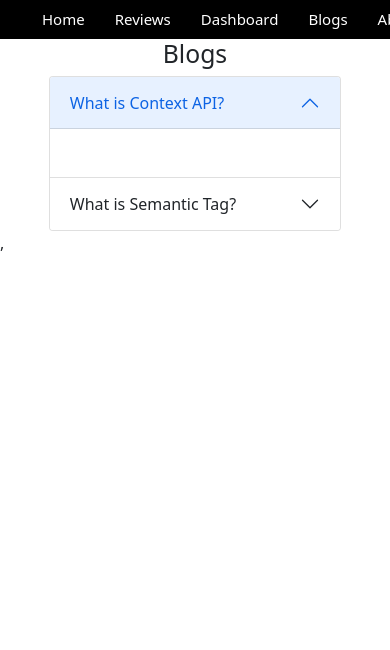
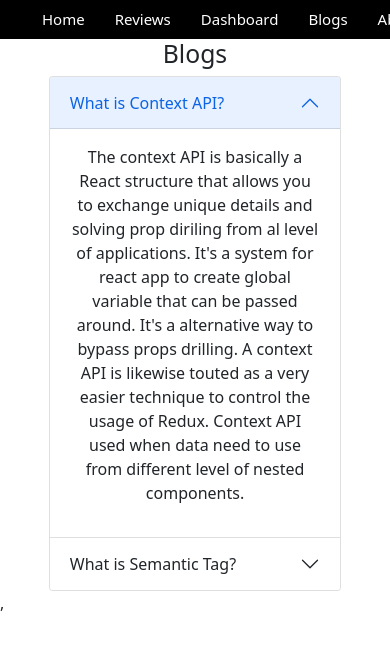
Before and after one commit to mirzasabbirgithub/product-analysis-website, a React (Create React App) app: page /blogs in a window 390 px wide. Shown: the top 650 px of the page. Built offline with nearby package versions, Linux system fonts and the light colour scheme.

Commit message:
blogs added and fully responsive site

```diff
--- a/src/components/Blogs/Blogs.js
+++ b/src/components/Blogs/Blogs.js
@@ -9,13 +9,14 @@ const Blog = () => {
                                         <Accordion.Item eventKey="0">
                                                   <Accordion.Header>What is Context API?</Accordion.Header>
                                                   <Accordion.Body>
-                                                            <p></p>
+                                                            <p>The context API is basically a React structure that allows you to exchange unique details and solving prop diriling from al level of applications. It's a system for react app to create global variable that can be passed around. It's a alternative way to bypass props drilling.
+                                                                      A context API is likewise touted as a very easier technique to control the usage of Redux. Context API used when data need to use from different level of nested components.</p>
                                                   </Accordion.Body>
                                         </Accordion.Item>
                                         <Accordion.Item eventKey="1">
                                                   <Accordion.Header>What is Semantic Tag?</Accordion.Header>
                                                   <Accordion.Body>
-                                                            <p> </p>
+                                                            <p> Semantic tag refers to those tags that provide meaning to a web page rather than just a normal presentation. It's understandle for both user and machines. It makes web page more user friendly by defining sections and also layouts of a web page. Semantic tags are one of the major features of html5. It allows web page more adaptable and make browesing experience much better. </p>
                                                   </Accordion.Body>
                                         </Accordion.Item>
                               </Accordion>
--- a/src/components/MyLineChart/MyLineChart.js
+++ b/src/components/MyLineChart/MyLineChart.js
@@ -23,7 +23,7 @@ const MyLineChart = () => {
                                         <Col>
                                                   <h3 className='text-primary'>Investment VS Revenue</h3>
                                                   <AreaChart
-                                                            width={450}
+                                                            width={400}
                                                             height={400}
                                                             data={data}
                                                             margin={{
```
